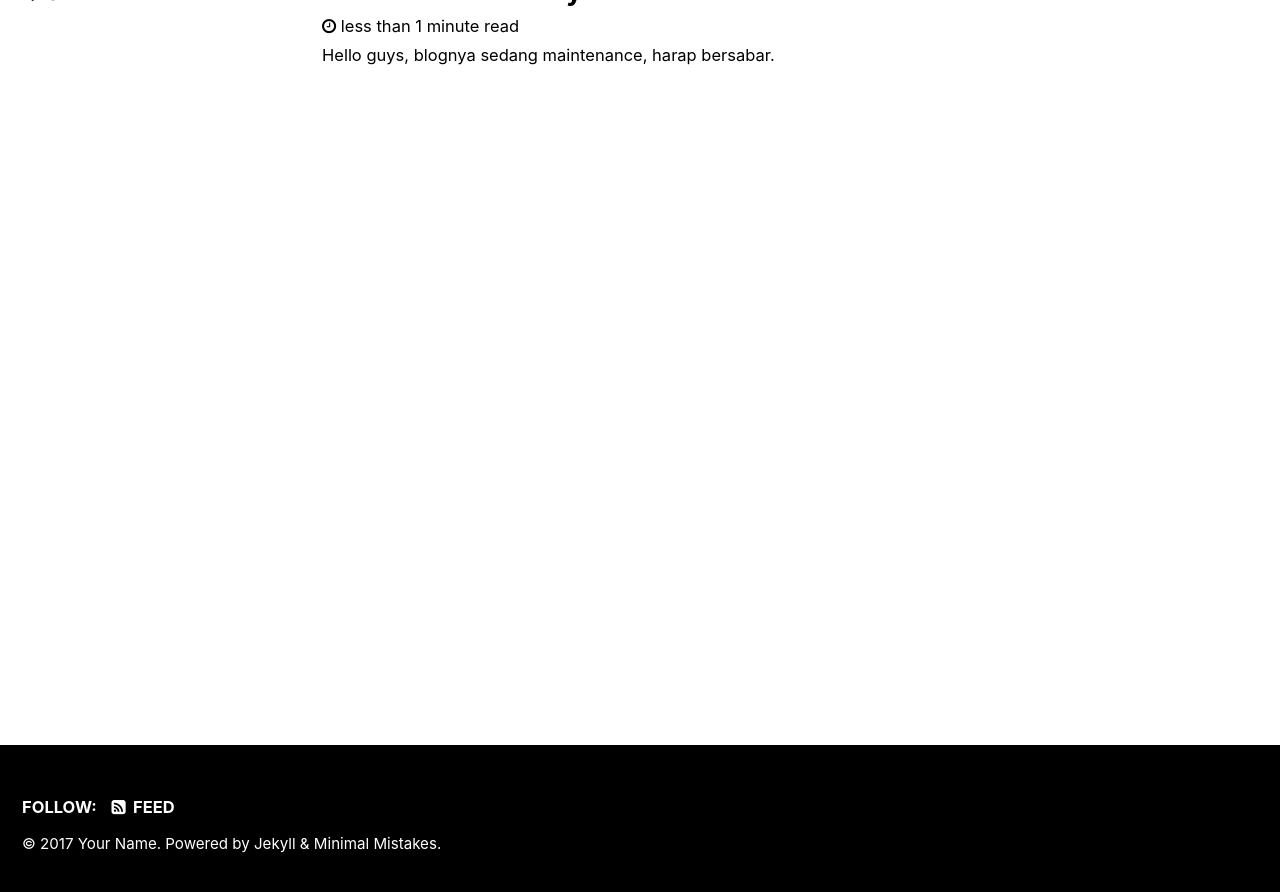
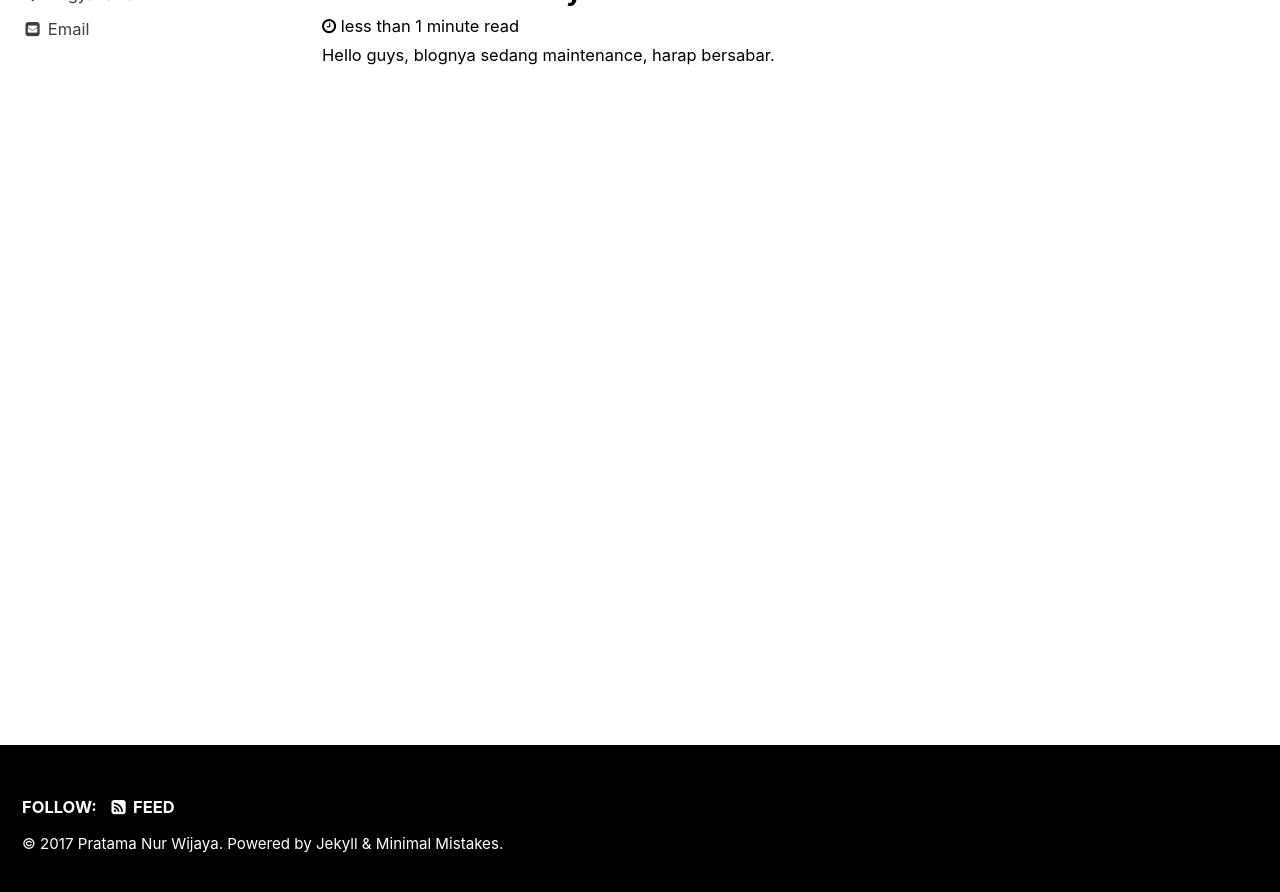
Before and after one commit to pratamawijaya/pratamasite, a Jekyll site: the page built from index.html, in a window 1280 px wide and 900 px high, scrolled down 253 px. Shown: the top 892 px of the window. Built offline with Jekyll 4.4.1, drawn with Linux system fonts in a browser that asks for light colours; the list of posts is cut into pages by our own code; some of the changed text lies outside the part shown.

Commit message:
update data config yml

```diff
--- a/_config.yml
+++ b/_config.yml
@@ -9,9 +9,9 @@
 
 # Site Settings
 locale                   : "en"
-title                    : "Site Title"
+title                    : "Pratama Wijaya"
 title_separator          : "-"
-name                     : "Your Name"
+name                     : "Pratama Nur Wijaya"
 description              : "An amazing website."
 url                      : "https://pratamawijaya.com" #the base hostname & protocol for your site e.g. "https://mmistakes.github.io"
 baseurl                  : # the subpath of your site, e.g. "/blog"
@@ -79,11 +79,11 @@
 
 # Site Author
 author:
-  name             : "Your Name"
+  name             : "Pratama Nur Wijaya"
   avatar           : # path of avatar image, e.g. "/assets/images/bio-photo.jpg"
   bio              : "I am an amazing person."
-  location         : "Somewhere"
-  email            :
+  location         : "Yogyakarta"
+  email            : "com.pratamawijaya@gmail.com"
   uri              :
   bitbucket        :
   codepen          :
```
